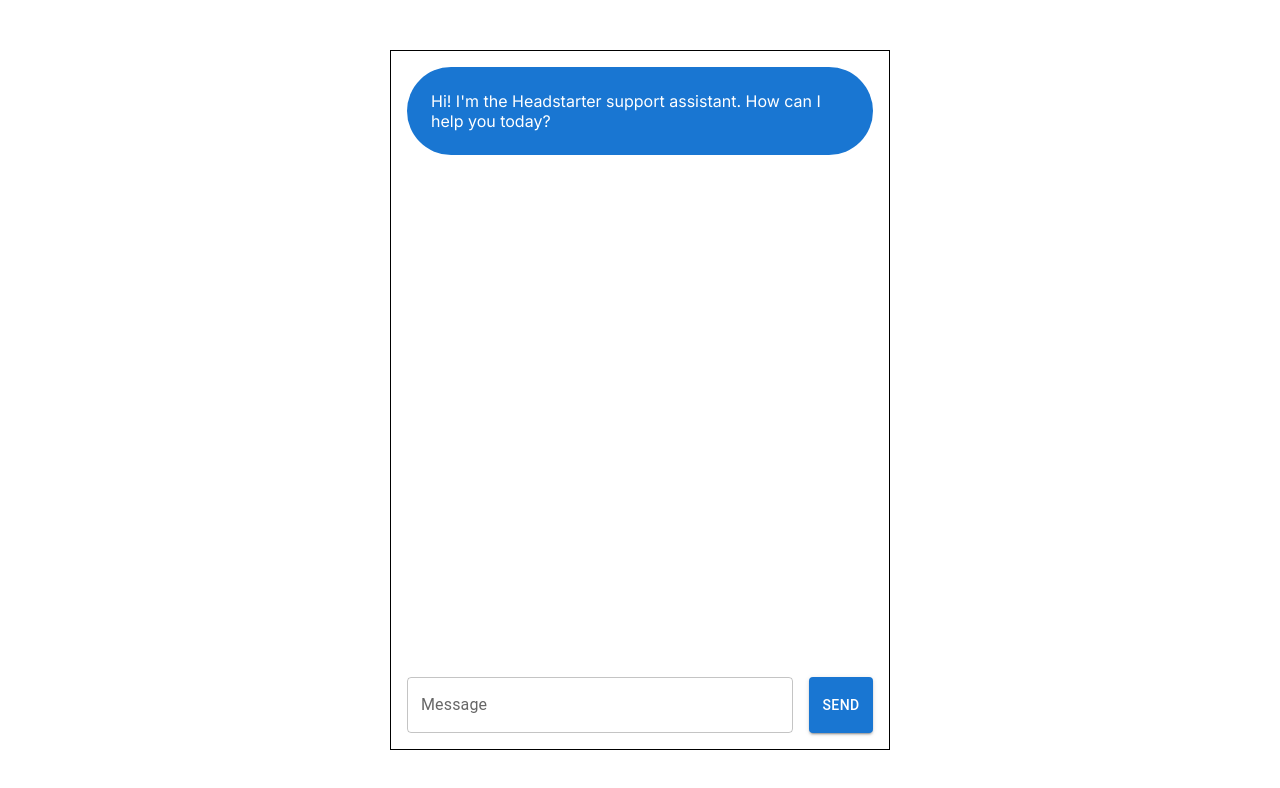
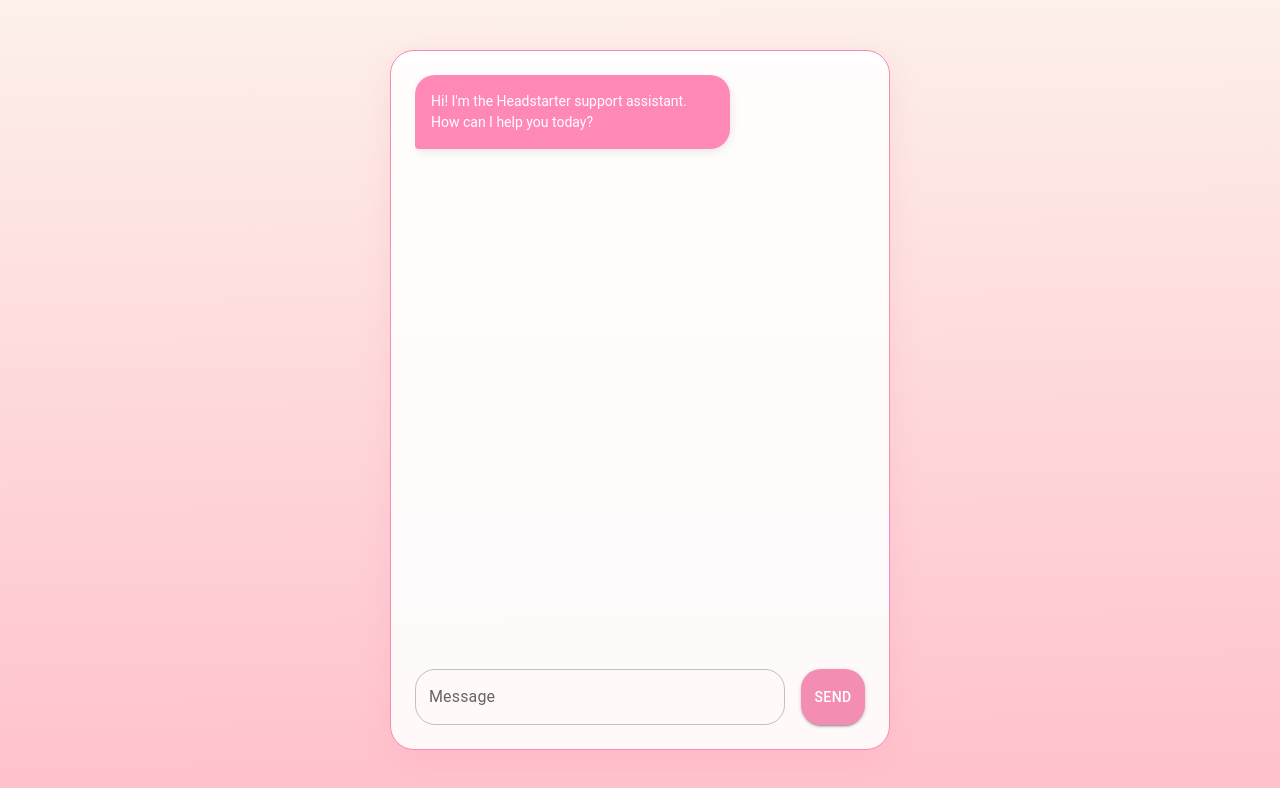
Before and after one commit to Mago223/langchat, a Next.js app: page / in a window 1280 px wide. Shown: the top 788 px of the page. Built offline with nearby package versions, Linux system fonts and the light colour scheme.

Commit message:
styled chatbox

```diff
--- a/app/page.js
+++ b/app/page.js
@@ -56,14 +56,23 @@
       flexDirection="column"
       justifyContent="center"
       alignItems="center"
+      sx={{
+        background:
+          "linear-gradient(179.4deg, rgb(253, 240, 233) 2.2%, rgb(255, 194, 203) 96.2%)",
+      }}
     >
       <Stack
         direction={"column"}
         width="500px"
         height="700px"
-        border="1px solid black"
-        p={2}
+        border="1px solid #f48db4"
+        borderRadius="24px"
+        p={3}
         spacing={3}
+        bgcolor="rgba(255, 255, 255, 0.9)"
+        sx={{
+          boxShadow: "0px 8px 30px rgba(244, 141, 180, 0.2)",
+        }}
       >
         <Stack
           direction={"column"}
@@ -73,18 +82,18 @@
           maxHeight="100%"
           sx={{
             "&::-webkit-scrollbar": {
-              width: "8px",
+              width: "6px",
             },
             "&::-webkit-scrollbar-track": {
-              background: "#f1f1f1",
-              borderRadius: "10px",
+              background: "rgba(244, 141, 180, 0.1)",
+              borderRadius: "8px",
             },
             "&::-webkit-scrollbar-thumb": {
-              background: "#888",
-              borderRadius: "10px",
+              background: "rgba(244, 141, 180, 0.5)",
+              borderRadius: "8px",
             },
             "&::-webkit-scrollbar-thumb:hover": {
-              background: "#555",
+              background: "rgba(244, 141, 180, 0.7)",
             },
           }}
         >
@@ -97,14 +106,22 @@
               }
             >
               <Box
-                bgcolor={
+                bgcolor={message.role === "assistant" ? "#ff88b7" : "#b388ff"}
+                color="white"
+                textAlign="left"
+                borderRadius={
                   message.role === "assistant"
-                    ? "primary.main"
-                    : "secondary.main"
+                    ? "20px 20px 20px 4px"
+                    : "20px 20px 4px 20px"
                 }
-                color="white"
-                borderRadius={16}
-                p={3}
+                p={2}
+                maxWidth="70%"
+                sx={{
+                  boxShadow: "0px 2px 10px rgba(0, 0, 0, 0.1)",
+                  fontFamily: "'Roboto', sans-serif",
+                  fontSize: "14px",
+                  lineHeight: "1.5",
+                }}
               >
                 {message.content}
               </Box>
@@ -117,8 +134,36 @@
             fullWidth
             value={message}
             onChange={(e) => setMessage(e.target.value)}
+            onKeyDown={(e) => {
+              if (e.key === "Enter" && !e.shiftKey) {
+                e.preventDefault();
+                sendMessage();
+              }
+            }}
+            variant="outlined"
+            sx={{
+              "& .MuiOutlinedInput-root": {
+                borderRadius: "20px",
+                "&.Mui-focused fieldset": {
+                  borderColor: "#f48db4",
+                },
+              },
+              "& .MuiInputLabel-root.Mui-focused": {
+                color: "#f48db4",
+              },
+            }}
           />
-          <Button variant="contained" onClick={sendMessage}>
+          <Button
+            variant="contained"
+            onClick={sendMessage}
+            sx={{
+              borderRadius: "20px",
+              backgroundColor: "#f48db4",
+              "&:hover": {
+                backgroundColor: "#f06292",
+              },
+            }}
+          >
             Send
           </Button>
         </Stack>
```
